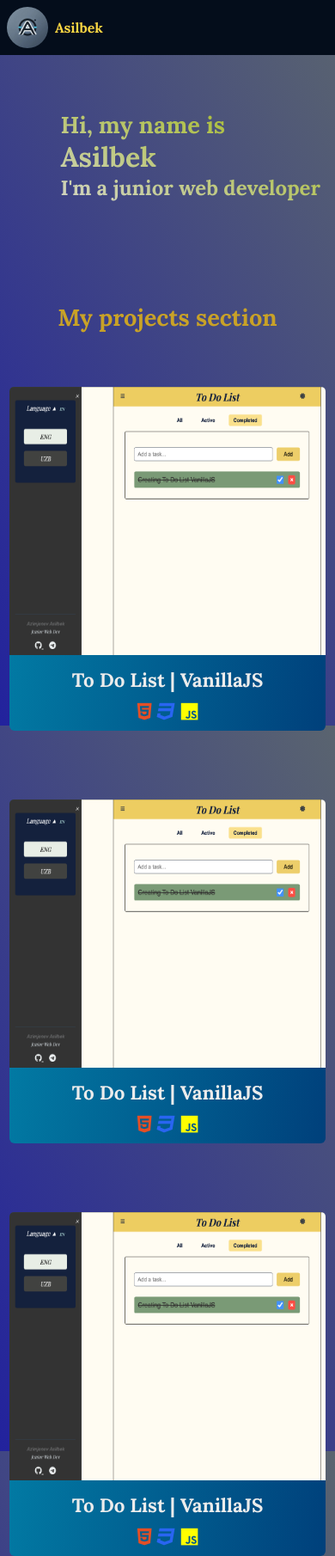
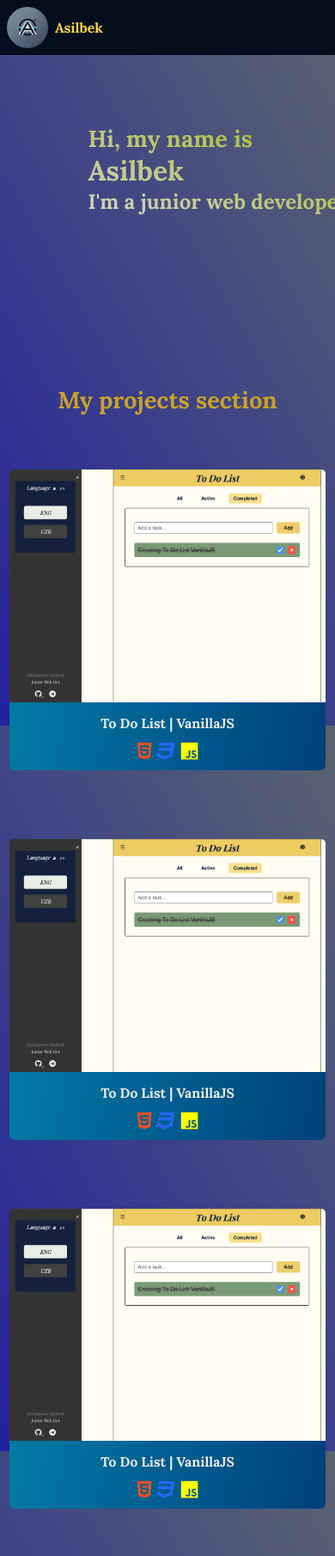
Before and after one commit to Asilbek-Azimjonov/portfolio, a website: page index.html in a window 390 px wide. Shown: the top 1810 px of the page at 86% size. Drawn offline with Linux system fonts and the light colour scheme.

Commit message:
Modified2

```diff
--- a/index.html
+++ b/index.html
@@ -25,7 +25,7 @@
     </header>
 
     <main class="main-content">
-        <div style="padding-left: 2rem;" class="intro-page">
+        <div style="padding-left: 1rem;" class="intro-page">
             <div class="text">
                 <span class="before-name">Hi, my name is</span>
                 <h1>Asilbek</h1>
@@ -38,10 +38,10 @@
             <div class="project-container">
                 <div class="project">
                     <a class="list-none" href="http://simply-todoer.netlify.app">
-                        <img style="border-radius: 5px; padding-bottom: 8px; overflow: hidden; width: 23rem; height: 20rem;"
+                        <img style="border-radius: 5px; padding-bottom: 8px; overflow: hidden; max-width: 100%; height: auto;"
                             src="img/ToDoApp.png" alt="project image">
                         <span class="name-of-project">
-                            <p style="padding-bottom: 8px;" class="pt-3">To Do List | VanillaJS</p>
+                            <p style="padding-bottom: 8px;">To Do List | VanillaJS</p>
                         </span>
                         <span class="languages">
 
@@ -53,10 +53,10 @@
                 </div>
                 <div class="project">
                     <a class="list-none" href="http://simply-todoer.netlify.app">
-                        <img style="border-radius: 5px; padding-bottom: 8px; overflow: hidden; width: 23rem; height: 20rem;"
+                        <img style="border-radius: 5px; padding-bottom: 8px; overflow: hidden; max-width: 100%; height: auto;"
                             src="img/ToDoApp.png" alt="project image">
                         <span class="name-of-project">
-                            <p style="padding-bottom: 8px;" class="pt-3">To Do List | VanillaJS</p>
+                            <p style="padding-bottom: 8px;">To Do List | VanillaJS</p>
                         </span>
                         <span class="languages">
 
@@ -68,10 +68,10 @@
                 </div>
                 <div class="project">
                     <a class="list-none" href="http://simply-todoer.netlify.app">
-                        <img style="border-radius: 5px; padding-bottom: 8px; overflow: hidden; width: 23rem; height: 20rem;"
+                        <img style="border-radius: 5px; padding-bottom: 8px; overflow: hidden; max-width: 100%; height: auto;"
                             src="img/ToDoApp.png" alt="project image">
                         <span class="name-of-project">
-                            <p style="padding-bottom: 8px;" class="pt-3">To Do List | VanillaJS</p>
+                            <p style="padding-bottom: 8px;">To Do List | VanillaJS</p>
                         </span>
                         <span class="languages">
 
@@ -83,10 +83,10 @@
                 </div>
                 <div class="project">
                     <a class="list-none" href="http://simply-todoer.netlify.app">
-                        <img style="border-radius: 5px; padding-bottom: 8px; overflow: hidden; width: 23rem; height: 20rem;"
+                        <img style="border-radius: 5px; padding-bottom: 8px; overflow: hidden; max-width: 100%; height: auto;"
                             src="img/ToDoApp.png" alt="project image">
                         <span class="name-of-project">
-                            <p style="padding-bottom: 8px;" class="pt-3">To Do List | VanillaJS</p>
+                            <p style="padding-bottom: 8px;">To Do List | VanillaJS</p>
                         </span>
                         <span class="languages">
 
@@ -98,10 +98,10 @@
                 </div>
                 <div class="project">
                     <a class="list-none" href="http://simply-todoer.netlify.app">
-                        <img style="border-radius: 5px; padding-bottom: 8px; overflow: hidden; width: 23rem; height: 20rem;"
+                        <img style="border-radius: 5px; padding-bottom: 8px; overflow: hidden; max-width: 100%; height: auto;"
                             src="img/ToDoApp.png" alt="project image">
                         <span class="name-of-project">
-                            <p style="padding-bottom: 8px;" class="pt-3">To Do List | VanillaJS</p>
+                            <p style="padding-bottom: 8px;">To Do List | VanillaJS</p>
                         </span>
                         <span class="languages">
 
@@ -113,10 +113,10 @@
                 </div>
                 <div class="project">
                     <a class="list-none" href="http://simply-todoer.netlify.app">
-                        <img style="border-radius: 5px; padding-bottom: 8px; overflow: hidden; width: 23rem; height: 20rem;"
+                        <img style="border-radius: 5px; padding-bottom: 8px; overflow: hidden; max-width: 100%; height: auto;"
                             src="img/ToDoApp.png" alt="project image">
                         <span class="name-of-project">
-                            <p style="padding-bottom: 8px;" class="pt-3">To Do List | VanillaJS</p>
+                            <p style="padding-bottom: 8px;">To Do List | VanillaJS</p>
                         </span>
                         <span class="languages">
 
@@ -133,10 +133,17 @@
 
     <footer class="footer">
         <div>
-            <i class="fa-brands fa-telegram mr-4"><span class="telegram">Telegram</span></i>
+            <a href="https://t.me/official_for_me" target="_blank">
 
-            <i class="fa-brands fa-github mr-4"><span class="telegram">Github</span></i>
-            <i class="fa-brands fa-linkedin"><span class="telegram">LinkedIn</span></i>
+                <i class="fa-brands fa-telegram mr-4"><span class="telegram">Telegram</span></i>
+            </a>
+            <a href="https://github.com/asilbek-azimjonov" target="_blank">
+                <i class="fa-brands fa-github mr-4"><span class="telegram">Github</span></i>
+            </a>
+            <a href="href=" https://www.linkedin.com/in/Asilbek-Azimjonov" target="_blank"">
+
+                <i class=" fa-brands fa-linkedin"><span class="telegram">LinkedIn</span></i>
+            </a>
         </div>
     </footer>
 
--- a/media.css
+++ b/media.css
@@ -1,6 +1,7 @@
 @media (max-width: 768px) {
   .project-container {
     grid-template-columns: 1fr;
+    max-width: 100%;
   }
 }
 
@@ -33,7 +34,10 @@ button {
 }
 
 div a img {
-  width: 22rem;
+  border-radius: 5px;
+  padding-bottom: 8px;
+  max-width: 100%;
+  height: auto;
 }
 
 h3 {
@@ -42,7 +46,7 @@ h3 {
 
 @media (max-width: 768px) {
   .project-container {
-    width: 100%;
+    max-width: 100%;
     grid-template-columns: 1fr;
   }
 
@@ -62,7 +66,7 @@ h3 {
   }
   .intro-page {
     margin-top: 4rem;
-    width: 100%;
+    max-width: 100%;
     margin-left: 0;
   }
 }
@@ -85,13 +89,6 @@ h3 {
   }
 }
 
-/* @media (max-width: 490px) {
-  .header a:nth-child(4) {
-    font-size: 1rem;
-    margin-right: 5rem;
-  }
-} */
-
 @media (max-width: 400px) {
   nav {
     display: none;
@@ -103,4 +100,7 @@ h3 {
   header {
     width: 100%;
   }
+  p {
+    font-size: 0.7em;
+  }
 }
--- a/style.css
+++ b/style.css
@@ -10,7 +10,7 @@ body {
   min-height: 100vh;
   margin: 0;
   padding: 0;
-  width: 100%;
+  max-width: 100%;
   overflow-x: hidden;
 }
 
@@ -31,18 +31,22 @@ body {
 .main-content {
   flex: 1;
   margin-bottom: 4rem;
-  width: 100%;
+  max-width: 100%;
 }
 
 .project {
-  /* padding: 2px; */
   border-radius: 6px;
   text-align: center;
   background: linear-gradient(100deg, rgb(2, 130, 169), rgb(0, 64, 123));
   color: #ececec;
   padding-bottom: 8px;
   max-width: 100%;
+  max-width: 23rem;
   font-size: 1.4rem;
+
+  display: flex;
+  flex-direction: column;
+  align-items: center;
 }
 
 .languages {
@@ -56,7 +60,7 @@ body {
   align-items: center;
   padding-top: 15px;
   padding-bottom: 15px;
-  width: 100%;
+  max-width: 100%;
   background-color: #070a2f;
   z-index: 111;
 
@@ -75,12 +79,12 @@ body {
 }
 
 .intro-page {
-  width: 100%;
+  max-width: 100%;
   min-height: 8rem;
 }
 .text {
   min-height: 8rem;
-  margin-left: 2rem;
+  margin: 5rem 5rem;
   width: 100%;
   background-image: linear-gradient(to right top, #d6d6d6, #9eb708);
   -webkit-background-clip: text;
@@ -119,6 +123,7 @@ footer i:hover {
 }
 
 .project-container {
+  max-width: 100%;
   display: grid;
   grid-template-columns: repeat(2, 1fr);
   gap: 5rem;
@@ -128,6 +133,7 @@ footer i:hover {
 
 .projects {
   padding-top: 6rem;
+  max-width: 100%;
 }
 
 .footer {
@@ -145,6 +151,7 @@ footer i:hover {
   .main-content {
     padding-right: 0.4rem;
     padding-left: 0.4rem;
+    max-width: 100%;
   }
   .footer {
     padding: 0.5rem;
```
